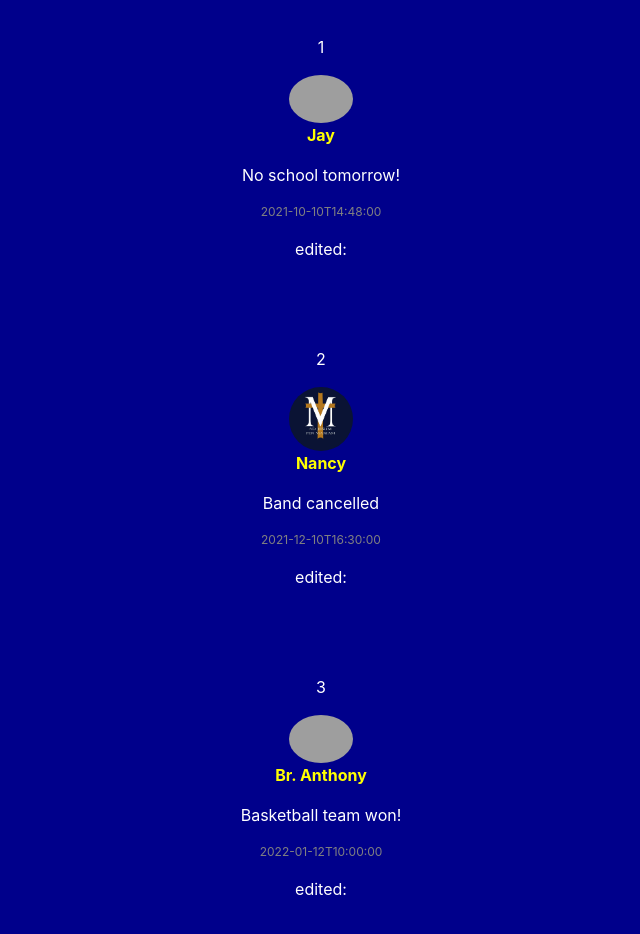
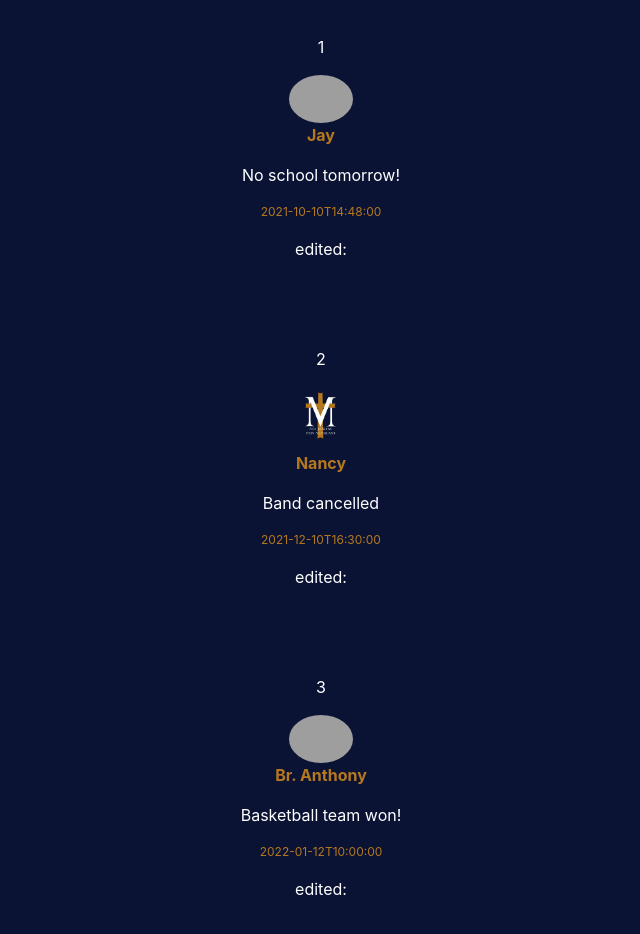
Before and after one commit to jaybaffoni/ihm-news-react, a React (Create React App) app: page / in a window 1280 px wide. Shown: the top 934 px of the page, without its empty margins (319-959 px from the left). Built offline with nearby package versions, Linux system fonts and the light colour scheme; grey boxes are pictures that could not be loaded.

Commit message:
added theme colors

```diff
--- a/src/components/config.js
+++ b/src/components/config.js
@@ -4,5 +4,11 @@ export const config = {
         small:128,
         medium:256,
         large:512
+    },
+    colors:{
+        primary:"#0a1334",
+        secondary:"#b5781f",
+        dark:"#f0f0f0",
+        light:"#0f0f0f"
     }
 }
--- a/src/components/feed/post.js
+++ b/src/components/feed/post.js
@@ -1,5 +1,6 @@
 import React from "react"
 import Avatar from "../common/avatar";
+import { config } from "../config";
 
 const Post = ({postData}) => {
 
@@ -7,14 +8,14 @@ const Post = ({postData}) => {
 
     const boxStyle = {
         color: "White",
-        backgroundColor: "DarkBlue",
+        backgroundColor: config.colors.primary,
         textAlign: "center",
         padding: "35px"
       };
 
       const displayNameStyle = {
           fontWeight: "bold",
-          color: "Yellow"
+          color: config.colors.secondary
       };
 
       const textStyle = {
@@ -23,7 +24,7 @@ const Post = ({postData}) => {
 
       const timeStampStyle = {
             fontSize: "12px",
-            color: "gray"
+            color: config.colors.secondary
       };
 
     return (
```
